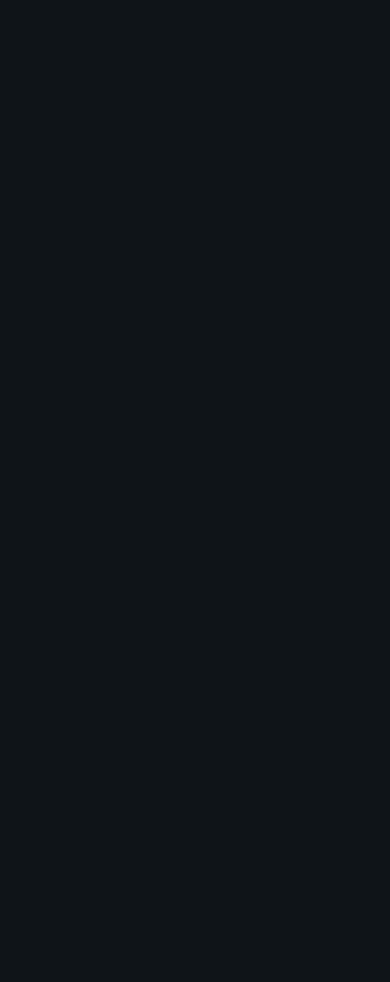
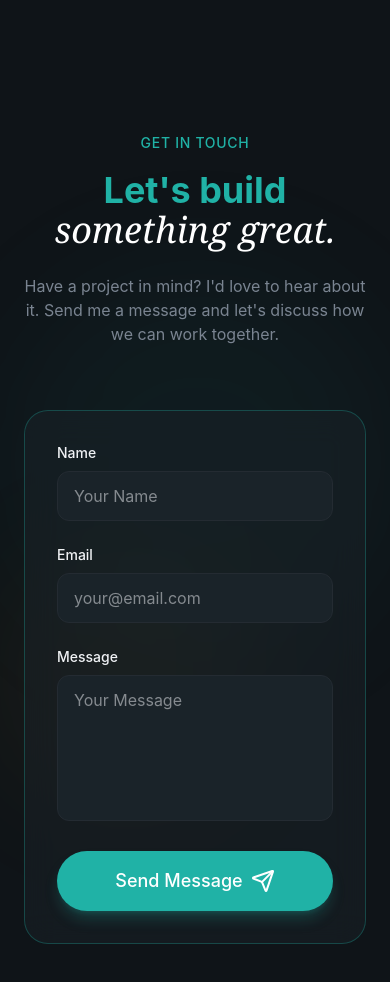
Before and after one commit to fatin-israq/portfolio, a React (Vite) app: page / in a window 390 px wide. Shown: the part 8620-9602 px from the top of the page. Before the commit the page ends 8622 px from the top, so only its background shows below. Built offline with nearby package versions, Linux system fonts and the light colour scheme.

Commit message:
Implement Contact section with form for user inquiries

```diff
--- a/src/sections/Contact.jsx
+++ b/src/sections/Contact.jsx
@@ -1,9 +1,137 @@
+import { Mail, MapPin, Phone, Send } from "lucide-react";
+import Button from "../components/Button";
+import { useState } from "react";
+
+const contactInfo = [
+  {
+    icon: Mail,
+    label: "Email",
+    value: "israqq2120@gmail.com",
+    href: "mailto:israqq2120@gmail.com",
+  },
+  {
+    icon: Phone,
+    label: "Phone",
+    value: "+88 01884880226",
+    href: "tel:+8801884880226",
+  },
+  {
+    icon: MapPin,
+    label: "Location",
+    value: "Dhaka, Bangladesh",
+    href: "#",
+  },
+];
+
 const Contact = () => {
-    return (
-        <section>
+  const [formData, setFormData] = useState({
+    name: "",
+    email: "",
+    message: "",
+  });
 
-        </section>
-    );
+  const handleSubmit = (e) => {
+    e.preventDefault();
+  };
+
+  return (
+    <section id="contact" className="py-32 relative overflow-hidden">
+      <div className="absolute top-0 left-0 w-full h-full">
+        <div className="absolute top-1/4 right-0 w-96 h-96 bg-primary/5 rounded-full blur-3xl" />
+        <div className="absolute bottom-1/4 left-0 w-64 h-64 bg-highlight/5 rounded-full blur-3xl" />
+      </div>
+
+      <div className="container mx-auto px-6 relative z-10">
+        {/* Section Header  */}
+        <div className="text-center mx-auto max-w-3xl mb-16">
+          <span className="text-primary text-sm font-medium tracking-wider uppercase animation-fade-in">
+            Get in Touch
+          </span>
+          <h2 className="text-4xl md:text-5xl font-bold mt-4 mb-6 animate-fade-in animation-delay-100 text-primary">
+            Let's build
+            <span className="text-white font-serif italic font-normal">
+              {" "}
+              something great.
+            </span>
+          </h2>
+          <p className="text-muted-foreground animate-fade-in animation-delay-200">
+            Have a project in mind? I'd love to hear about it. Send me a message
+            and let's discuss how we can work together.
+          </p>
+        </div>
+
+        <div className="grid lg:grid-cols-2 gap-12 max-w-5xl mx-auto">
+          <div className="glass p-8 rounded-3xl border border-primary/30 animate-fade-in animation-delay-300">
+            <form className="space-y-6">
+              <div>
+                <label
+                  htmlFor="name"
+                  className="block text-sm font-medium mb-2"
+                >
+                  Name
+                </label>
+                <input
+                  id="name"
+                  type="text"
+                  required
+                  placeholder="Your Name"
+                  value={formData.name}
+                  onChange={(e) =>
+                    setFormData({ ...formData, name: e.target.value })
+                  }
+                  className="w-full px-4 py-3 bg-surface rounded-xl border border-border focus:border-primary focus:ring-1 focus:ring-primary outline-none transition-all"
+                />
+              </div>
+              <div>
+                <label
+                  htmlFor="email"
+                  className="block text-sm font-medium mb-2"
+                >
+                  Email
+                </label>
+                <input
+                  id="email"
+                  type="email"
+                  required
+                  placeholder="your@email.com"
+                  value={formData.email}
+                  onChange={(e) =>
+                    setFormData({ ...formData, email: e.target.value })
+                  }
+                  className="w-full px-4 py-3 bg-surface rounded-xl border border-border focus:border-primary focus:ring-1 focus:ring-primary outline-none transition-all"
+                />
+              </div>
+              <div>
+                <label
+                  htmlFor="message"
+                  className="block text-sm font-medium mb-2"
+                >
+                  Message
+                </label>
+                <textarea
+                  rows={5}
+                  id="message"
+                  type="text"
+                  required
+                  placeholder="Your Message"
+                  value={formData.message}
+                  onChange={(e) =>
+                    setFormData({ ...formData, message: e.target.value })
+                  }
+                  className="w-full px-4 py-3 bg-surface rounded-xl border border-border focus:border-primary focus:ring-1 focus:ring-primary outline-none transition-all resize-none"
+                />
+              </div>
+
+              <Button className="w-full" type="submit" size="lg">
+                Send Message
+                <Send></Send>
+              </Button>
+            </form>
+          </div>
+        </div>
+      </div>
+    </section>
+  );
 };
 
 export default Contact;
```
